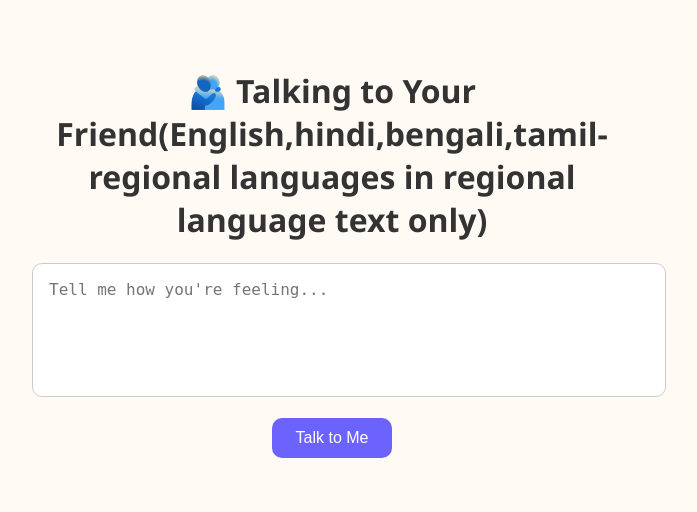
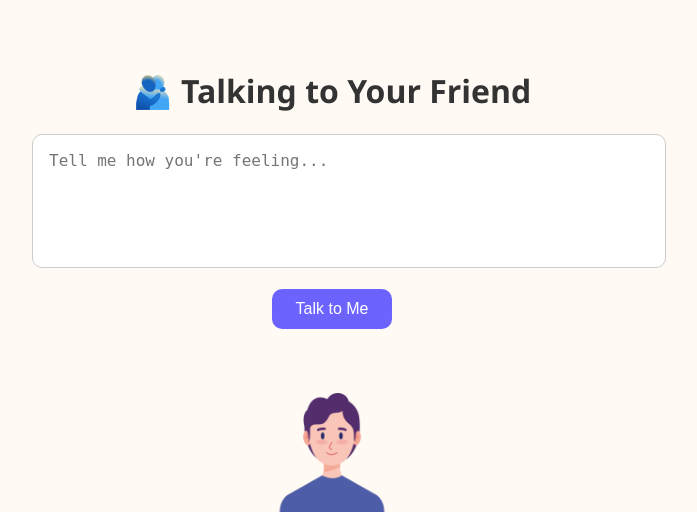
Before and after one commit to Dinesh0007000/MoodMirror, a Flask app: page /chat in a window 1280 px wide. Shown: the top 512 px of the page, without its empty margins (308-1005 px from the left). Run offline with Flask 3, Linux system fonts and the light colour scheme.

Commit message:
Update chat.html

```diff
--- a/templates/chat.html
+++ b/templates/chat.html
@@ -10,8 +10,7 @@
 
 <body>
     <main class="chat-container">
-        <h1 id="friend-title">🫂 Talking to Your Friend(English,hindi,bengali,tamil-regional languages in regional
-            language text only)</h1>
+        <h1 id="friend-title">🫂 Talking to Your Friend</h1>
         <textarea id="inputText" placeholder="Tell me how you're feeling..."></textarea>
         <button id="speakBtn">Talk to Me</button>
 
```
